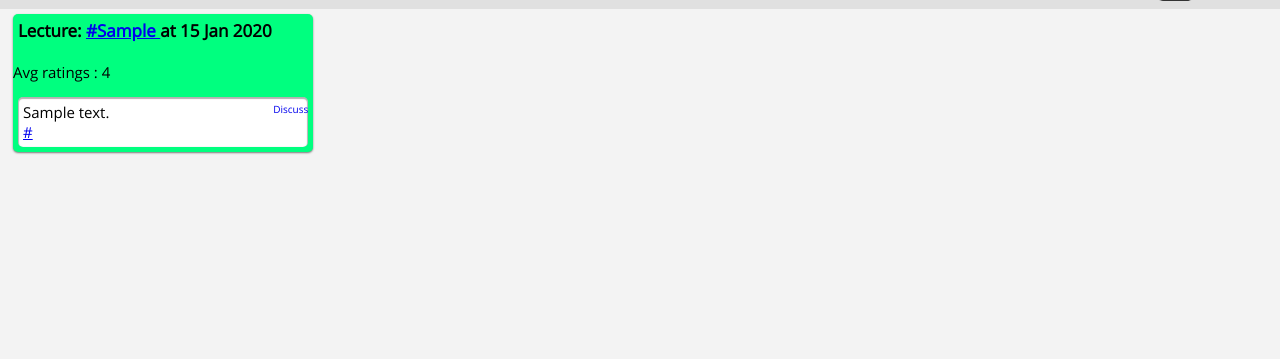
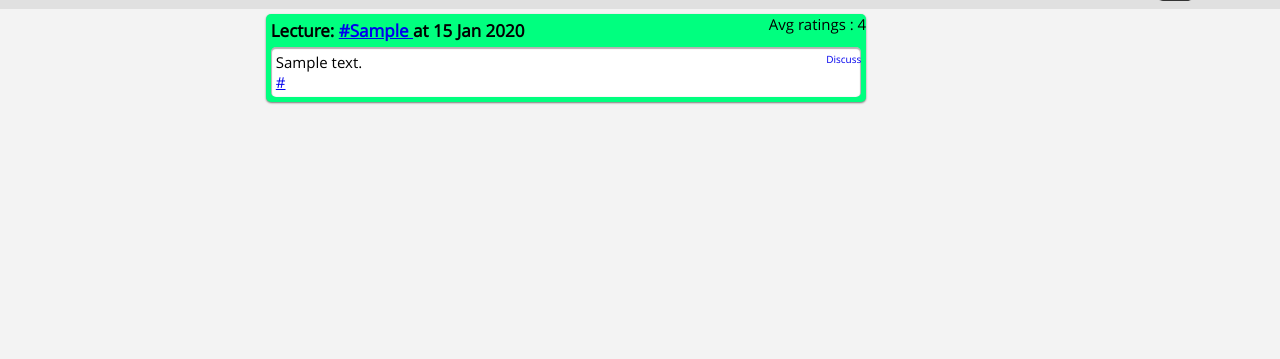
Before and after one commit to shrikrishnaholla/nptel-micronotes, a Node project: template views/notes.ejs in a window 1280 px wide. Shown: the part 61-420 px from the top of the page. After the commit the page ends 165 px from the top, so only its background shows below. Run offline with Node 20 templates, Linux system fonts and the light colour scheme; the template is opened without the code that fills it: most values are stand-ins (such as "Sample title", 1, 10 or a date in 2020).

Commit message:
Changed note display styles

```diff
--- a/public/stylesheets/notes.css
+++ b/public/stylesheets/notes.css
@@ -50,9 +50,10 @@ textarea {
 }
 
 .container {
+    margin-left:20%;
     height:auto;
-    width: 25%;
-    float:left;
+    width: 50%;
+    /*float:left;*/
     display: inline-block;
     background: transparent;
 }
@@ -100,7 +101,7 @@ textarea {
     height: auto;
     box-shadow: 0 1px 2px rgba(0,0,0,0.5);
     border-radius: 5px 5px;
-    margin: 5px 5px 5px 5px;
+    margin: 5px 5px 20px 5px;
     float: left;
     -webkit-transition: all 400ms ease;
     -moz-transition: all 400ms ease;
--- a/views/notes.ejs
+++ b/views/notes.ejs
@@ -3,9 +3,10 @@
     <link rel="stylesheet" type="text/css" href="stylesheets/notes.css"/>
     <link rel="stylesheet" type="text/css" href="stylesheets/colors.css"/>
     <style type="text/css">
-            .rating {
+        .rating {
           unicode-bidi: bidi-override;
           direction: rtl;
+          margin-bottom:15px;
         }
         .rating > span {
           display: inline-block;
@@ -72,13 +73,13 @@
             <div class="SpringGreen">
                 <div class="card" id="<%=notes[i]._id%>">
                     <span hidden class="note_id"><%=notes[i]._id%></span>
-                    <div class="title">Lecture:
+                    <div class="title" style="display:inline-block;">Lecture:
                         <a href="<%='http://nptel.ac.in/courses/' + notes[i].subject + '/' + notes[i].lec_no%>"
                             target="_blank">
                              #<%=notes[i].lec_no%>
                         </a> at <%=notes[i].note_time%>
                     </div>
-                    <p>Avg ratings : <%=notes[i].avg_rating%>
+                    <div style="float:right">Avg ratings : <%=notes[i].avg_rating%></div><br/>
                     <% for(var j=0; j < notes[i].ratings.length; j++) {
                         var rating;
                         if(notes[i].ratings[j].usn === user.usn) {
@@ -94,9 +95,9 @@
                         </div>
 
                     <%} else { %>
-                         <p>Rate this note</p>
+
                          <div class="rating">
-
+                            <div>Rate this note</div>
                             <span id="5" onclick="rate()">☆</span>
                             <span id="4" onclick="rate()">☆</span>
                             <span id="3" onclick="rate()">☆</span>
@@ -105,7 +106,7 @@
 
                         </div>
                     <%}%>
-                    </span>
+
                     <a class="discuss" href=<%='/view_note?_id='+notes[i]._id%>>Discuss</a>
                     <div class="content">
                         <%=notes[i].content%>
```
